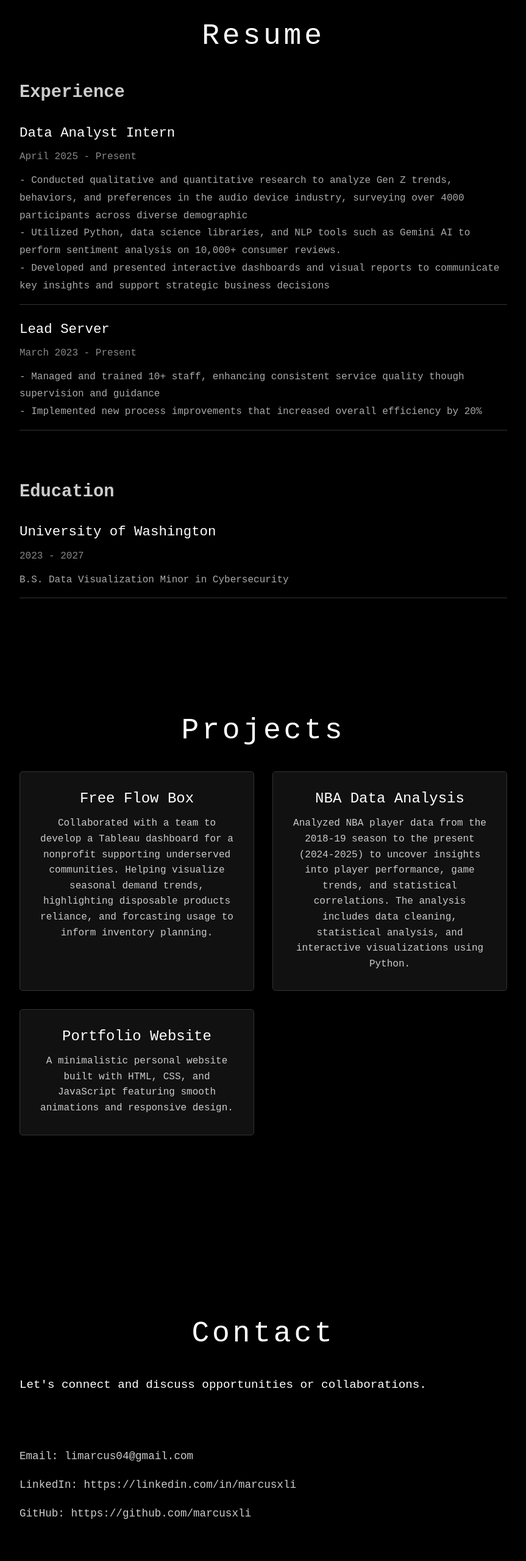
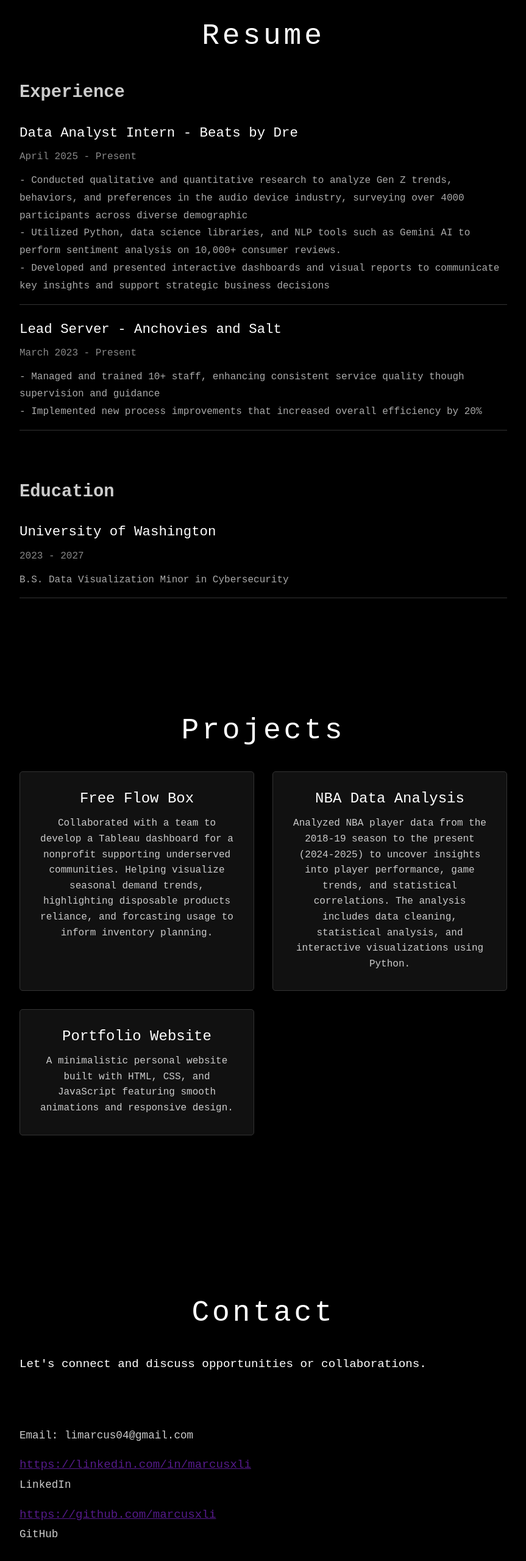
Before and after one commit to marcusxli/marcusxli.github.io, a plain HTML site: page index.html in a window 1280 px wide. Shown: the part 1668-4228 px from the top of the page at 61% size, without its empty margins (208-1071 px from the left). Drawn offline with Linux system fonts and the light colour scheme.

Commit message:
forth commit

```diff
--- a/index.html
+++ b/index.html
@@ -43,14 +43,14 @@
                 <div class="resume-section">
                     <h3>Experience</h3>
                     <div class="resume-item">
-                        <h4>Data Analyst Intern</h4>
+                        <h4>Data Analyst Intern - Beats by Dre</h4>
                         <span class="resume-date">April 2025 - Present</span>
                         <p>- Conducted qualitative and quantitative research to analyze Gen Z trends, behaviors, and preferences in the audio device industry, surveying over 4000 participants across diverse demographic <br>
                            - Utilized Python, data science libraries, and NLP tools such as Gemini AI to perform sentiment analysis on 10,000+ consumer reviews. <br>
                            - Developed and presented interactive dashboards and visual reports to communicate key insights and support strategic business decisions</p>
                     </div>
                     <div class="resume-item">
-                        <h4>Lead Server</h4>
+                        <h4>Lead Server - Anchovies and Salt</h4>
                         <span class="resume-date">March 2023 - Present</span>
                         <p>- Managed and trained 10+ staff, enhancing consistent service quality though supervision and guidance <br>
                            - Implemented new process improvements that increased overall efficiency by 20%</p>
@@ -105,8 +105,8 @@
                 <br>
                 <div class="contact-info">
                     <p>Email: limarcus04@gmail.com</p>
-                    <p>LinkedIn: https://linkedin.com/in/marcusxli</p>
-                    <p>GitHub: https://github.com/marcusxli</p>
+                    <a href> https://linkedin.com/in/marcusxli</a href><p>LinkedIn</p>
+                    <a href> https://github.com/marcusxli</a href><p>GitHub</p>
                 </div>
             </div>
         </div>
```
